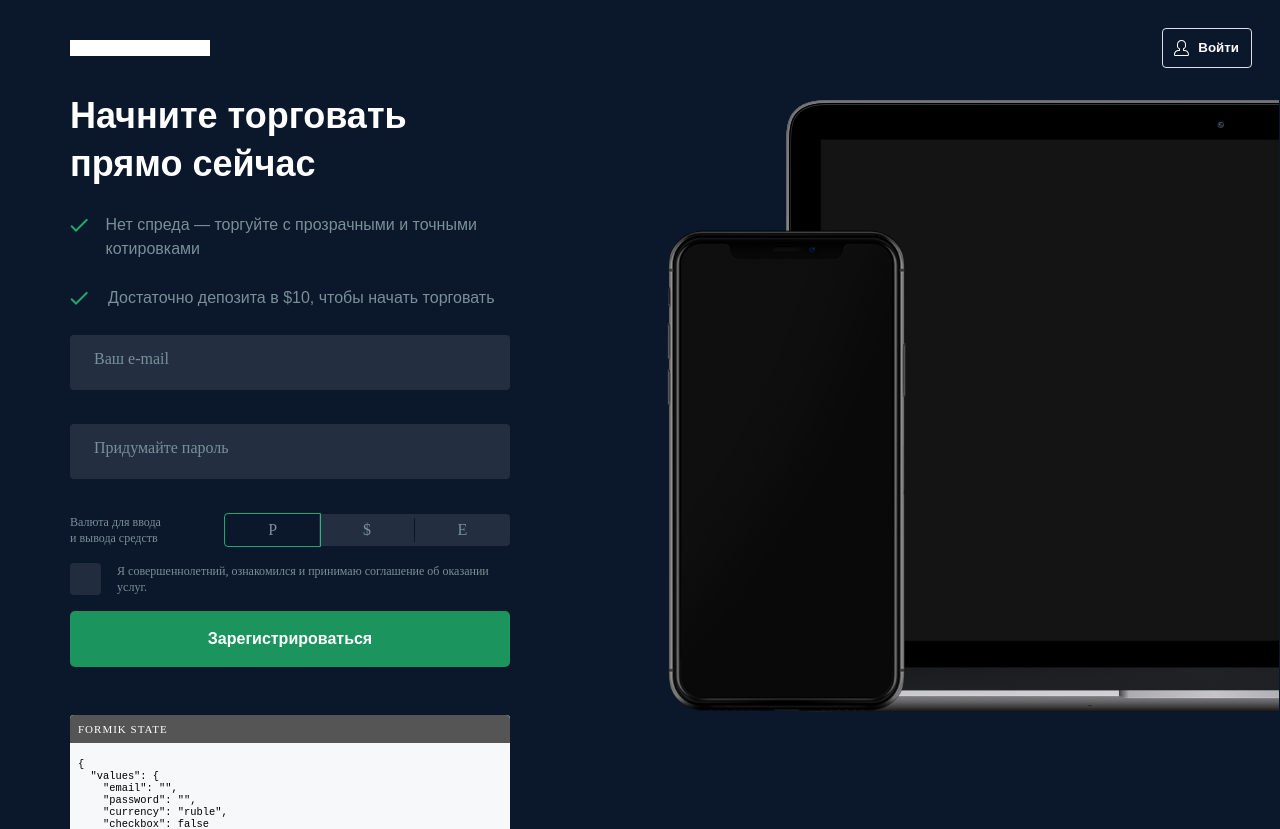
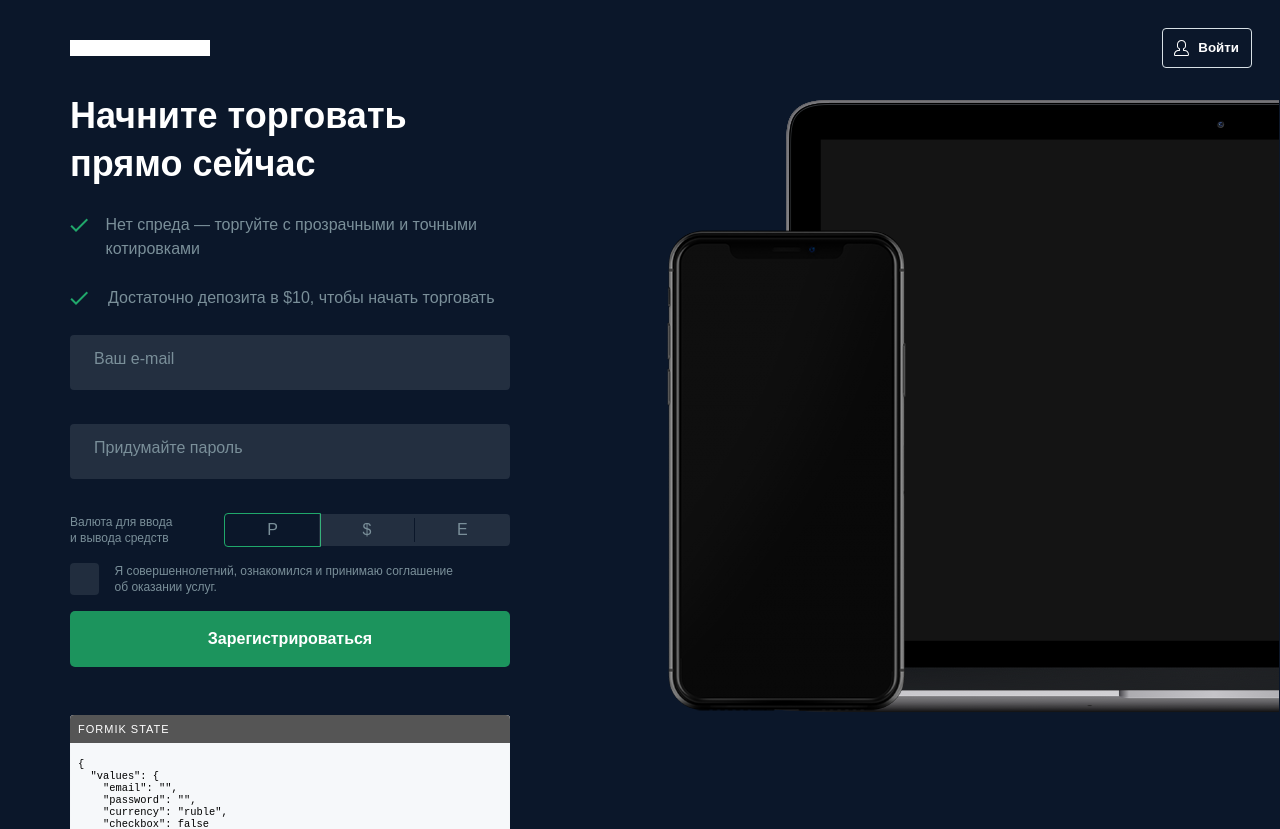
Before and after one commit to hornuglan/Dataduck-test-task, a React (Create React App) app: page / in a window 1280 px wide. Shown: the top 829 px of the page. Built offline with nearby package versions, Linux system fonts and the light colour scheme.

Commit message:
font-family was added

```diff
--- a/src/stylesheets/style.css
+++ b/src/stylesheets/style.css
@@ -396,18 +396,17 @@
   background-repeat: no-repeat;
   background-position: center;
 }
-@import url("https://fonts.googleapis.com/css?family=Open+Sans:300,300i,400,400i,600,600i,700,700i,800,800i&subset=cyrillic");
 body {
   background-color: #0b172a;
   overflow-x: hidden;
   box-sizing: border-box;
+  font-family: Arial;
 }
 h1 {
   font-size: 36px;
   line-height: 48px;
   font-weight: bold;
   color: #fff;
-  font-family: OpenSans-Bold;
 }
 p {
   line-height: 24px;
--- a/src/stylesheets/style.styl
+++ b/src/stylesheets/style.styl
@@ -1,17 +1,16 @@
 @require './stylus/_*.styl'
-@import url('https://fonts.googleapis.com/css?family=Open+Sans:300,300i,400,400i,600,600i,700,700i,800,800i&subset=cyrillic')
 
 body
   background-color: bgcolor
   overflow-x: hidden
   box-sizing: border-box
+  font-family: Arial
 
 h1
   font-size: 36px
   line-height: 48px
   font-weight: bold
   color: secondary-text
-  font-family: OpenSans-Bold
 
 p
   line-height: 24px
```
